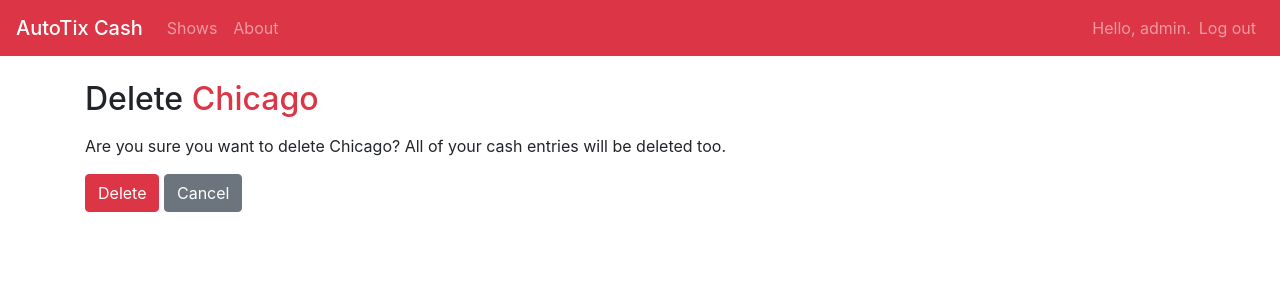
After one commit to rzh90/autotix_cash, a Django app: page /delete_show/1/ in a window 1280 px wide. The commit adds this page. Shown: the top 300 px of the page. Run offline with Django 3.2, Linux system fonts and the light colour scheme; a user stored in the database is signed in; data comes from the database, SQL or seed files in the repository; both versions use the stored data as it was after the commit; tables that the repository leaves empty hold one stand-in row (values such as "Sample post"); some libraries are stand-ins or nearby versions.

Commit message:
Added delete show option

```diff
--- a/cash/forms.py
+++ b/cash/forms.py
@@ -21,3 +21,9 @@ class DeleteSpentForm(forms.ModelForm):
     class Meta:
         model = Spent
         fields = []
+
+
+class DeleteShowForm(forms.ModelForm):
+    class Meta:
+        model = Show
+        fields = []
--- a/cash/urls.py
+++ b/cash/urls.py
@@ -12,4 +12,5 @@ urlpatterns = [
     path('new_spent/<int:show_id>/', views.new_spent, name='new_spent'),
     path('edit_spent/<int:spent_id>/', views.edit_spent, name='edit_spent'),
     path('delete_spent/<int:spent_id>/', views.delete_spent, name='delete_spent'),
+    path('delete_show/<int:show_id>/', views.delete_show, name='delete_show'),
 ]
--- a/cash/views.py
+++ b/cash/views.py
@@ -3,7 +3,7 @@ from django.http import Http404, HttpResponseRedirect
 from django.shortcuts import render, redirect, get_object_or_404
 # from django.urls import reverse
 
-from .forms import ShowForm, SpentForm, DeleteSpentForm
+from .forms import ShowForm, SpentForm, DeleteSpentForm, DeleteShowForm
 from .models import Show, Spent
 
 
@@ -109,6 +109,24 @@ def delete_spent(request, spent_id):
     return render(request, 'cash/delete_spent.html', context)
 
 
+def delete_show(request, show_id):
+    show_name = Show.objects.get(id=show_id)
+
+    if show_name.owner != request.user:
+        raise Http404
+
+    if request.method == 'POST':
+        form = DeleteShowForm(request.POST, instance=show_name)
+        if form.is_valid():
+            show_name.delete()
+            return redirect('cash:shows')
+    else:
+        form = DeleteShowForm(instance=show_name)
+
+    context = {'show_name': show_name, 'form': form}
+    return render(request, 'cash/delete_show.html', context)
+
+
 """@login_required
 def delete_spent(request, spent_id):
     spent = Spent.objects.get(id=spent_id)
--- /dev/null
+++ b/templates/cash/delete_show.html
@@ -0,0 +1,18 @@
+{% extends "cash/base.html" %}
+{% load bootstrap4 %}
+
+{% block page_header %}
+    <h2>Delete <a href="{% url 'cash:show' show_name.id %}" class="text-danger">{{ show_name }}</a></h2>
+{% endblock page_header %}
+
+{% block content %}
+    <form action="{% url 'cash:delete_show' show_name.id %}" method="post">
+        {% csrf_token %}
+        {% bootstrap_form form %}
+        <p>Are you sure you want to delete {{ show_name }}? All of your cash entries will be deleted too.</p>
+        {% buttons %}
+            <button name="submit" class="btn btn-danger">Delete</button>
+            <a href="{% url 'cash:shows' %}" class="btn btn-secondary" role="button">Cancel</a>
+        {% endbuttons %}
+    </form>
+{% endblock content %}
--- a/templates/cash/shows.html
+++ b/templates/cash/shows.html
@@ -8,7 +8,8 @@
     <p><a href="{% url 'cash:new_show' %}" class="btn btn-danger" role="button">Add a new show</a></p>
     <ul class=".list-group-flush">
     {% for show in show_name %}
-        <li class="list-group-item"><a href="{% url 'cash:show' show.id %}" class="text-danger">{{ show }}</a></li>
+        <li class="list-group-item"><a href="{% url 'cash:show' show.id %}" class="text-danger">{{ show }}</a>
+        <small><a href="{% url 'cash:delete_show' show.id %}" class="text-danger">delete</a></small></li>
     {% empty %}
         <li class="list-group-item">No shows have been added yet.</li>
     {% endfor %}
```
Also changed, not shown: db.sqlite3.
